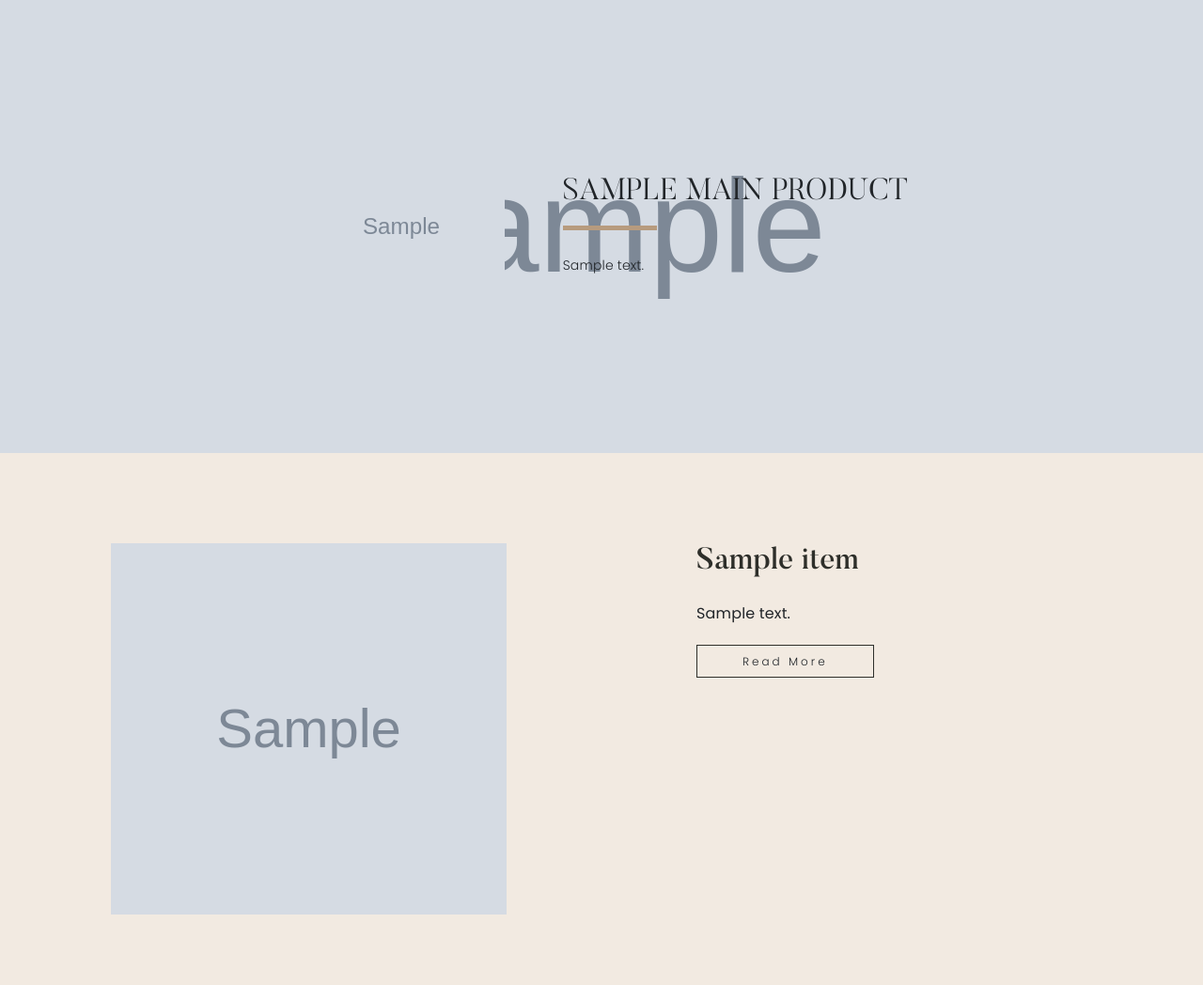
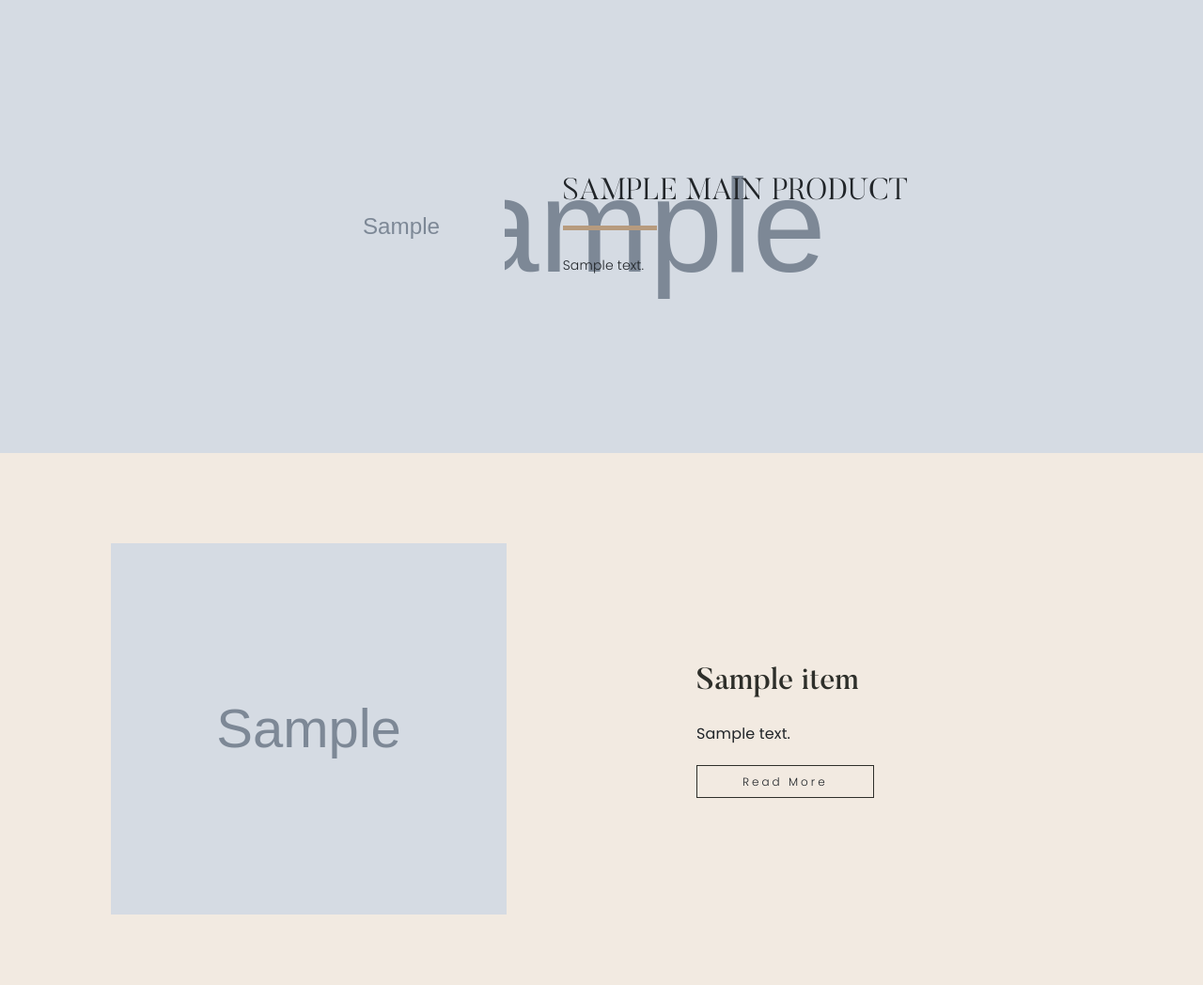
Before and after one commit to sepehrsohrabii/Tulip, a Django app: template frontend/templates/main_product.html in a window 1280 px wide. Shown: the part 154-1202 px from the top of the page at 94% size. Run offline with Django 4.2, Linux system fonts and the light colour scheme; the template is opened without the code that fills it: most values are stand-ins (such as "Sample title", 1, 10 or a date in 2020); grey boxes marked "Sample" are stand-in pictures; form fields are guessed from the names that the template uses; some libraries are stand-ins or nearby versions; some web fonts are replaced.

Commit message:
design updated - deployment

```diff
--- a/frontend/templates/main_product.html
+++ b/frontend/templates/main_product.html
@@ -30,7 +30,7 @@
 	{% for item in sub_products %}
 	<div class="row justify-content-between my-5">
 		{% if forloop.counter|divisibleby:2 %}
-		<div class="col-5 align-items-center">
+		<div class="col-5 align-self-center text-end">
 			<h3 class="text-dark-green">{{item.title}}</h3>
 			<p class="p1 my-4">{{short_description}}</p>
 			<a class="button-4 py-2 px-5 ls-3" href="
@@ -43,14 +43,14 @@
 				Read More
 			</a>
 		</div>
-		<div class="col-5 align-items-center">
+		<div class="col-5 align-self-center">
 			<img class="w-100 object-fit-cover" src="{{ item.title_img.url }}" height="395px">
 		</div>
 		{% else %}
-		<div class="col-5 align-items-center">
+		<div class="col-5 align-self-center">
 			<img class="w-100 object-fit-cover" src="{{ item.title_img.url }}" height="395px">
 		</div>
-		<div class="col-5 align-items-center">
+		<div class="col-5 align-self-center">
 			<h3 class="text-dark-green">{{item.title}}</h3>
 			<p class="p1 my-4">{{item.short_description}}</p>
 			<a class="button-4 py-2 px-5 ls-3" href="
```
